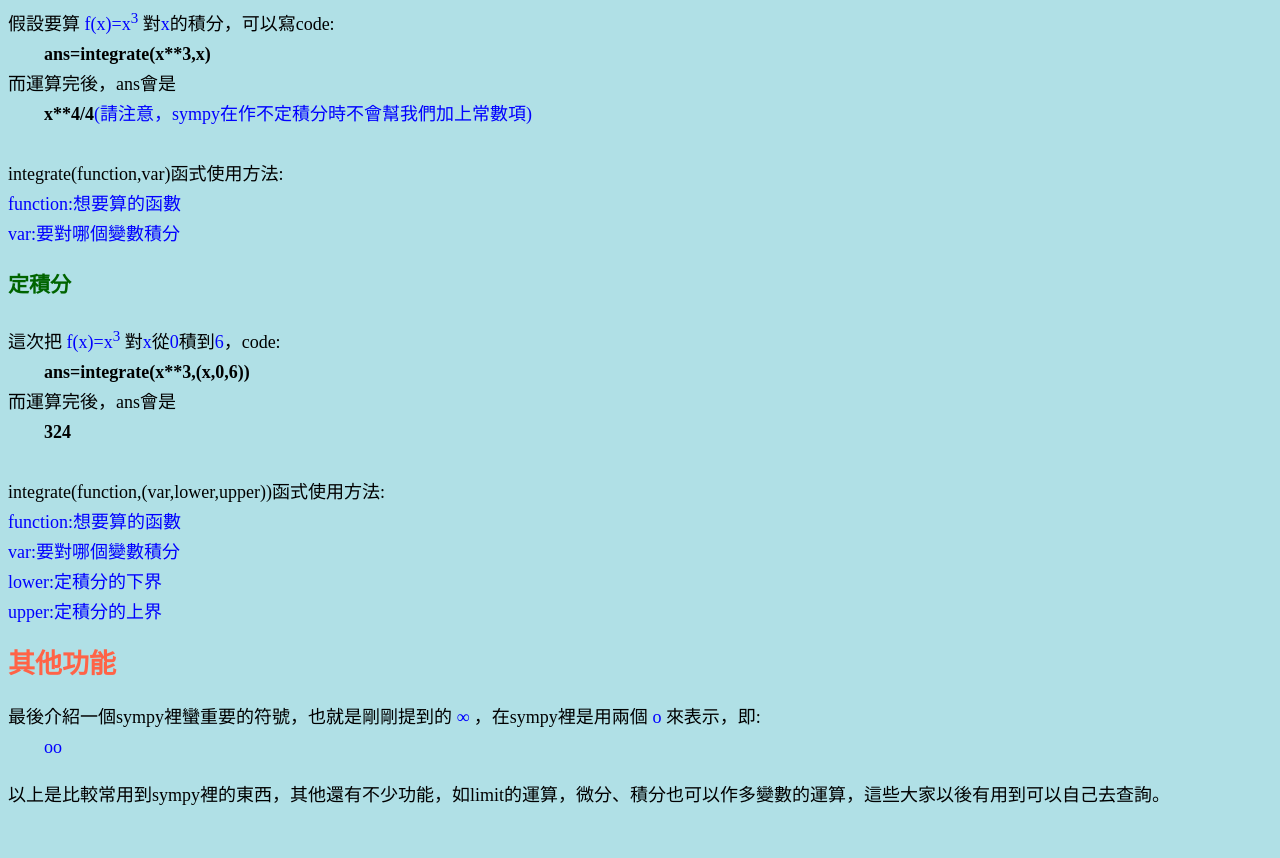
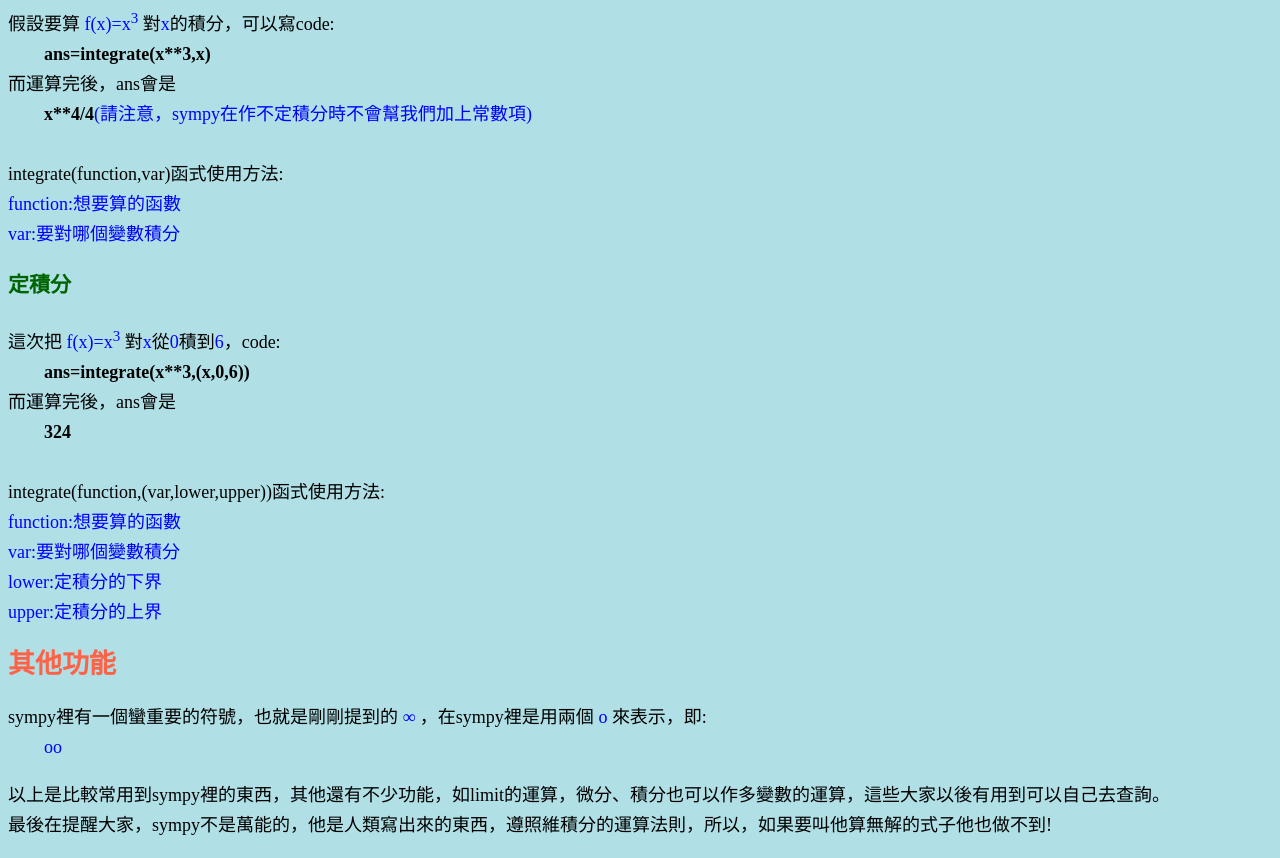
Before and after one commit to YatangYu/symbolic-calculation, a plain HTML site: page index.html in a window 1280 px wide. Shown: the part 888-1746 px from the top of the page. Before the commit the page ends 1716 px from the top, so only its background shows below. Drawn offline with Linux system fonts and the light colour scheme.

Commit message:
Update index.html

```diff
--- a/index.html
+++ b/index.html
@@ -54,11 +54,12 @@ integrate(function,(var,lower,upper))函式使用方法:
 <mark>upper:定積分的上界</mark>
 </pre>
 <h2>其他功能</h2>
-<pre>最後介紹一個sympy裡蠻重要的符號，也就是剛剛提到的 <mark>∞</mark> ，在sympy裡是用兩個 <mark>o</mark> 來表示，即:
+<pre>sympy裡有一個蠻重要的符號，也就是剛剛提到的 <mark>∞</mark> ，在sympy裡是用兩個 <mark>o</mark> 來表示，即:
 	<mark>oo</mark>
 </pre>
 <pre>
 以上是比較常用到sympy裡的東西，其他還有不少功能，如limit的運算，微分、積分也可以作多變數的運算，這些大家以後有用到可以自己去查詢。
+最後在提醒大家，sympy不是萬能的，他是人類寫出來的東西，遵照維積分的運算法則，所以，如果要叫他算無解的式子他也做不到!
 </pre>
   </body>
 </html>
```
